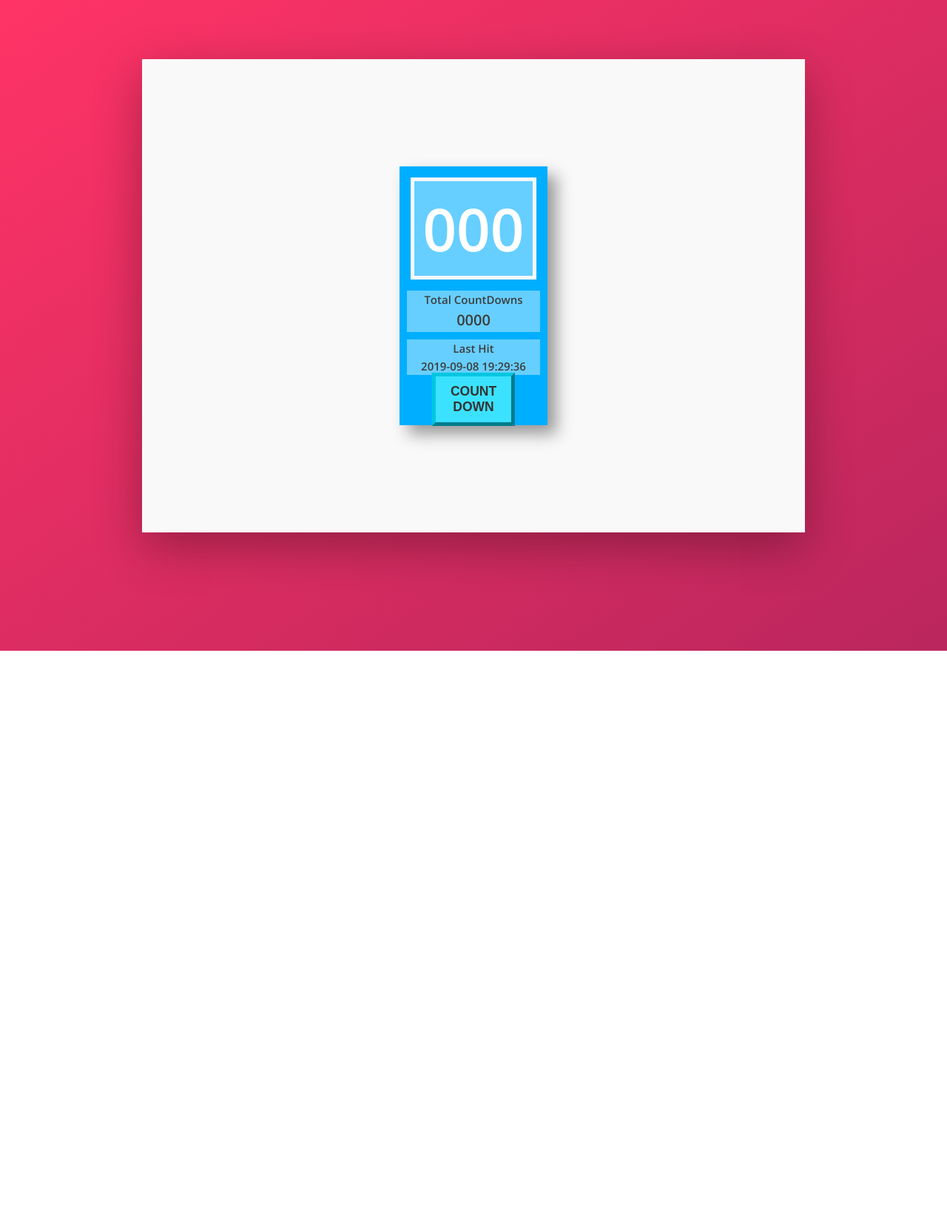
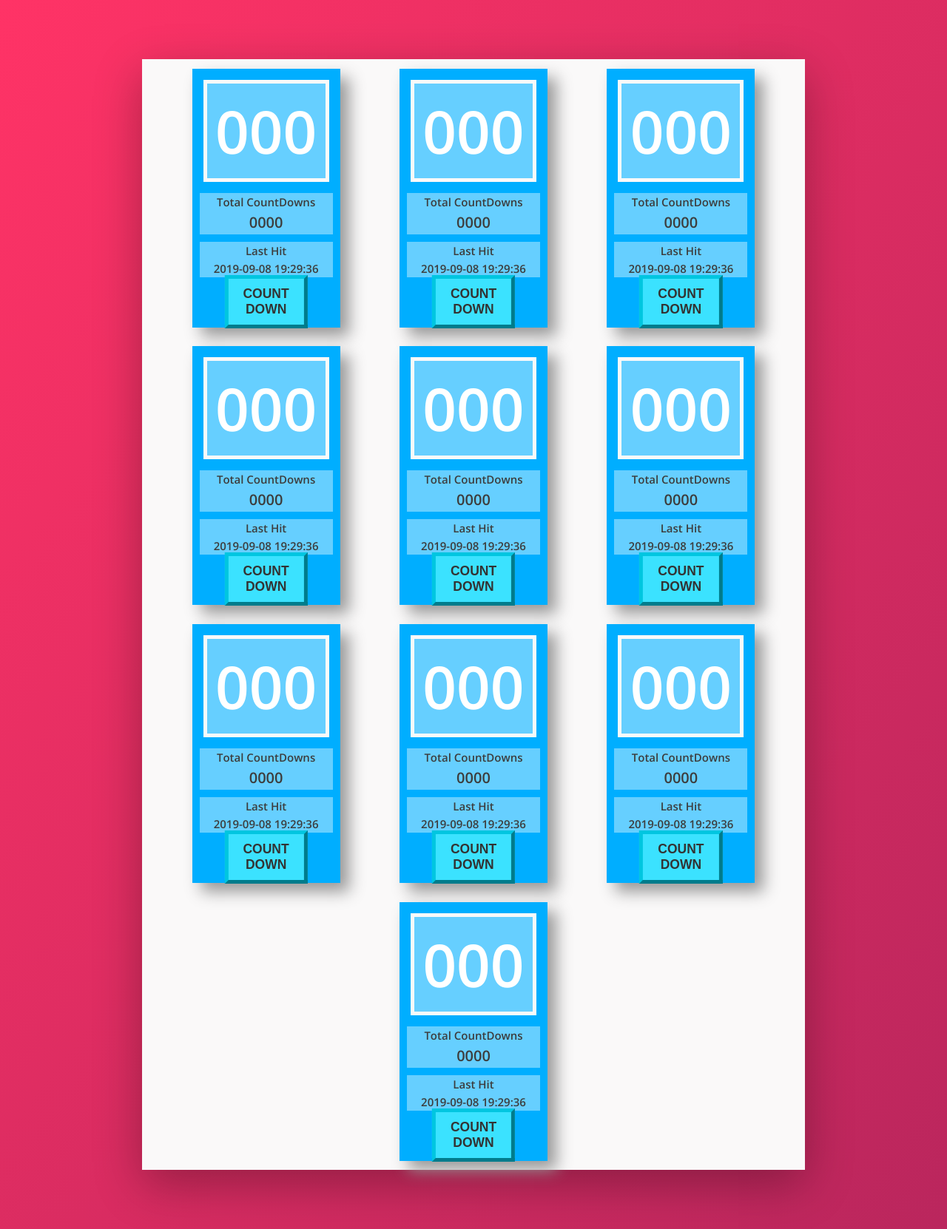
Before and after one commit to nilaysavant/express-countdown-webapp, a website: page public/index.html in a window 1280 px wide. Shown: the whole page at 74% size. Before the commit the page ends 880 px from the top, so only its background shows below. Drawn offline with nearby package versions, Linux system fonts and the light colour scheme; no server answers.

Commit message:
Add: functionality for multiple countdown cards on frontend

```diff
--- a/public/index.html
+++ b/public/index.html
@@ -37,6 +37,188 @@
             </button>
         </div>
 
+
+        <div class="card">
+            <h1 class="card__count-number">
+                000
+            </h1>
+            <h2 class="card__count-total">
+                Total CountDowns <br>
+                <span class="total-countdowns">
+                    0000
+                </span>
+            </h2>
+            <h2 class="card__count-total">
+                Last Hit <br>
+                <span class="last-hit-date">
+                    2019-09-08 19:29:36
+                </span>
+            </h2>
+            <button class="card__button">
+                Count down
+            </button>
+        </div>
+        <div class="card">
+            <h1 class="card__count-number">
+                000
+            </h1>
+            <h2 class="card__count-total">
+                Total CountDowns <br>
+                <span class="total-countdowns">
+                    0000
+                </span>
+            </h2>
+            <h2 class="card__count-total">
+                Last Hit <br>
+                <span class="last-hit-date">
+                    2019-09-08 19:29:36
+                </span>
+            </h2>
+            <button class="card__button">
+                Count down
+            </button>
+        </div>
+        <div class="card">
+            <h1 class="card__count-number">
+                000
+            </h1>
+            <h2 class="card__count-total">
+                Total CountDowns <br>
+                <span class="total-countdowns">
+                    0000
+                </span>
+            </h2>
+            <h2 class="card__count-total">
+                Last Hit <br>
+                <span class="last-hit-date">
+                    2019-09-08 19:29:36
+                </span>
+            </h2>
+            <button class="card__button">
+                Count down
+            </button>
+        </div>
+        <div class="card">
+            <h1 class="card__count-number">
+                000
+            </h1>
+            <h2 class="card__count-total">
+                Total CountDowns <br>
+                <span class="total-countdowns">
+                    0000
+                </span>
+            </h2>
+            <h2 class="card__count-total">
+                Last Hit <br>
+                <span class="last-hit-date">
+                    2019-09-08 19:29:36
+                </span>
+            </h2>
+            <button class="card__button">
+                Count down
+            </button>
+        </div>
+        <div class="card">
+            <h1 class="card__count-number">
+                000
+            </h1>
+            <h2 class="card__count-total">
+                Total CountDowns <br>
+                <span class="total-countdowns">
+                    0000
+                </span>
+            </h2>
+            <h2 class="card__count-total">
+                Last Hit <br>
+                <span class="last-hit-date">
+                    2019-09-08 19:29:36
+                </span>
+            </h2>
+            <button class="card__button">
+                Count down
+            </button>
+        </div>
+        <div class="card">
+            <h1 class="card__count-number">
+                000
+            </h1>
+            <h2 class="card__count-total">
+                Total CountDowns <br>
+                <span class="total-countdowns">
+                    0000
+                </span>
+            </h2>
+            <h2 class="card__count-total">
+                Last Hit <br>
+                <span class="last-hit-date">
+                    2019-09-08 19:29:36
+                </span>
+            </h2>
+            <button class="card__button">
+                Count down
+            </button>
+        </div>
+        <div class="card">
+            <h1 class="card__count-number">
+                000
+            </h1>
+            <h2 class="card__count-total">
+                Total CountDowns <br>
+                <span class="total-countdowns">
+                    0000
+                </span>
+            </h2>
+            <h2 class="card__count-total">
+                Last Hit <br>
+                <span class="last-hit-date">
+                    2019-09-08 19:29:36
+                </span>
+            </h2>
+            <button class="card__button">
+                Count down
+            </button>
+        </div>
+        <div class="card">
+            <h1 class="card__count-number">
+                000
+            </h1>
+            <h2 class="card__count-total">
+                Total CountDowns <br>
+                <span class="total-countdowns">
+                    0000
+                </span>
+            </h2>
+            <h2 class="card__count-total">
+                Last Hit <br>
+                <span class="last-hit-date">
+                    2019-09-08 19:29:36
+                </span>
+            </h2>
+            <button class="card__button">
+                Count down
+            </button>
+        </div>
+        <div class="card">
+            <h1 class="card__count-number">
+                000
+            </h1>
+            <h2 class="card__count-total">
+                Total CountDowns <br>
+                <span class="total-countdowns">
+                    0000
+                </span>
+            </h2>
+            <h2 class="card__count-total">
+                Last Hit <br>
+                <span class="last-hit-date">
+                    2019-09-08 19:29:36
+                </span>
+            </h2>
+            <button class="card__button">
+                Count down
+            </button>
+        </div>
+
     </div>
 
     <script src="./script.js"></script>
--- a/public/script.js
+++ b/public/script.js
@@ -8,6 +8,11 @@ let last_hit_date_array = document.getElementsByClassName("last-hit-date")
 let button_array = document.getElementsByClassName("card__button")
 
 /**
+ * looping throught all countdown cards
+ * and updating them automatically on page load
+ */
+for (let i = 0; i < count_array.length; i++) {
+    /**
      * Run this on every page load so that inital data is set
      */
     postData(base_url + '/countdown', { countdown: false })
@@ -15,24 +20,32 @@ postData(base_url + '/countdown', { countdown: false })
             // data: { count: 5, last_hit_datetime: "2019-09-08 19:36:59", total_countdowns: 6}
 
             // Set the labels accordingly
-        count_array[0].innerHTML = parseInt(data.count)
-        total_countdowns_array[0].innerHTML = parseInt(data.total_countdowns)
-        last_hit_date_array[0].innerHTML = data.last_hit_datetime
+            count_array[i].innerHTML = parseInt(data.count)
+            total_countdowns_array[i].innerHTML = parseInt(data.total_countdowns)
+            last_hit_date_array[i].innerHTML = data.last_hit_datetime
         })
         .catch(error => console.error(error));
+}
 
+/**
+ * looping throught all countdown cards
+ * and add the on click listener with functionality
+ * and data updates to each card
+ */
+for (let i = 0; i < count_array.length; i++) {
     // count down btn on click event
-button_array[0].onclick = function () {
+    button_array[i].onclick = function () {
         postData(base_url + '/countdown', { countdown: true })
             .then(data => {
                 // data: { count: 5, last_hit_datetime: "2019-09-08 19:36:59", total_countdowns: 6}
 
                 // Set the labels accordingly
-            count_array[0].innerHTML = parseInt(data.count)
-            total_countdowns_array[0].innerHTML = parseInt(data.total_countdowns)
-            last_hit_date_array[0].innerHTML = data.last_hit_datetime
+                count_array[i].innerHTML = parseInt(data.count)
+                total_countdowns_array[i].innerHTML = parseInt(data.total_countdowns)
+                last_hit_date_array[i].innerHTML = data.last_hit_datetime
             })
             .catch(error => console.error(error));
+    }
 }
 
 
```
Lines whose indentation alone changed are shown as unchanged.
